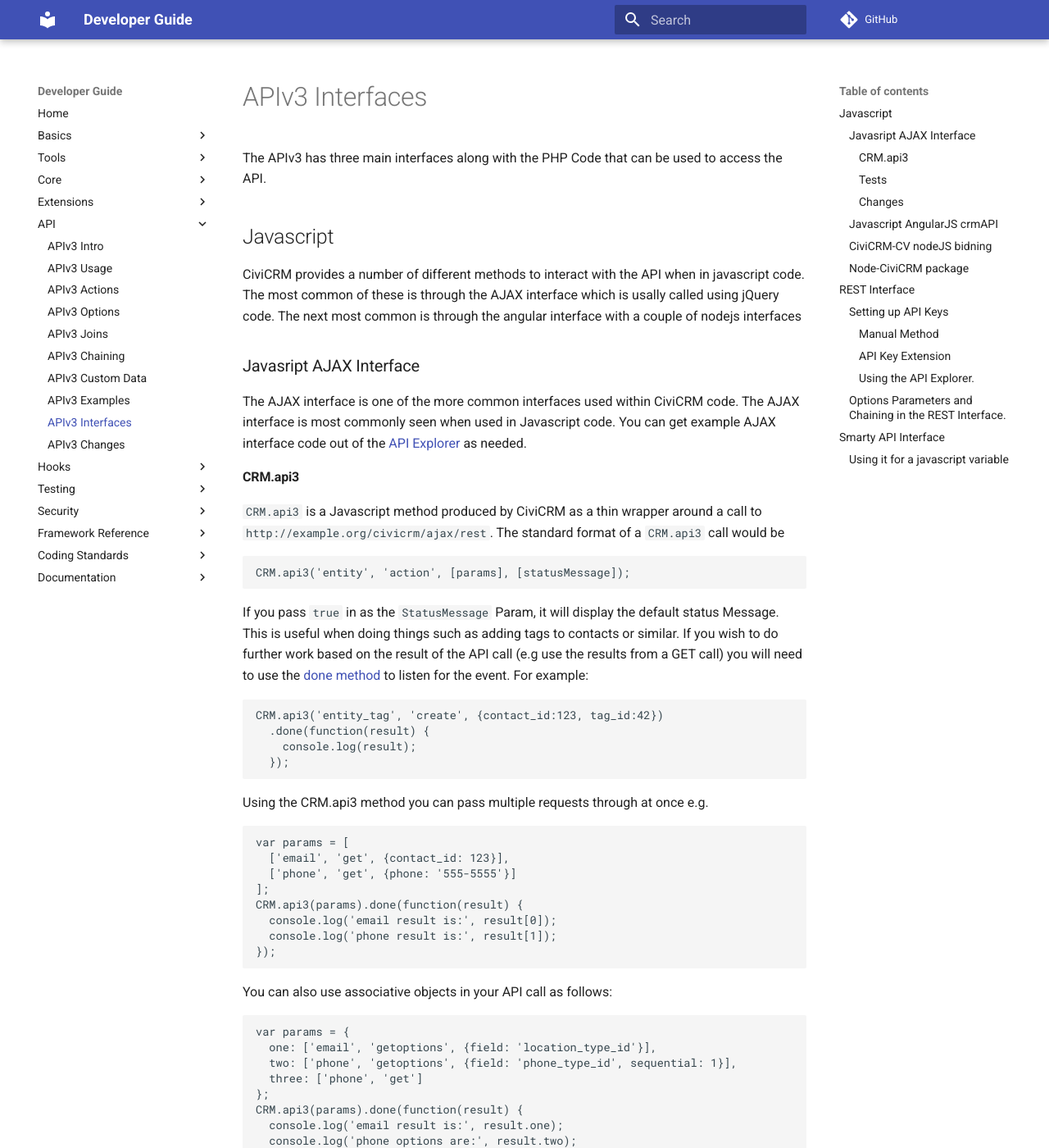
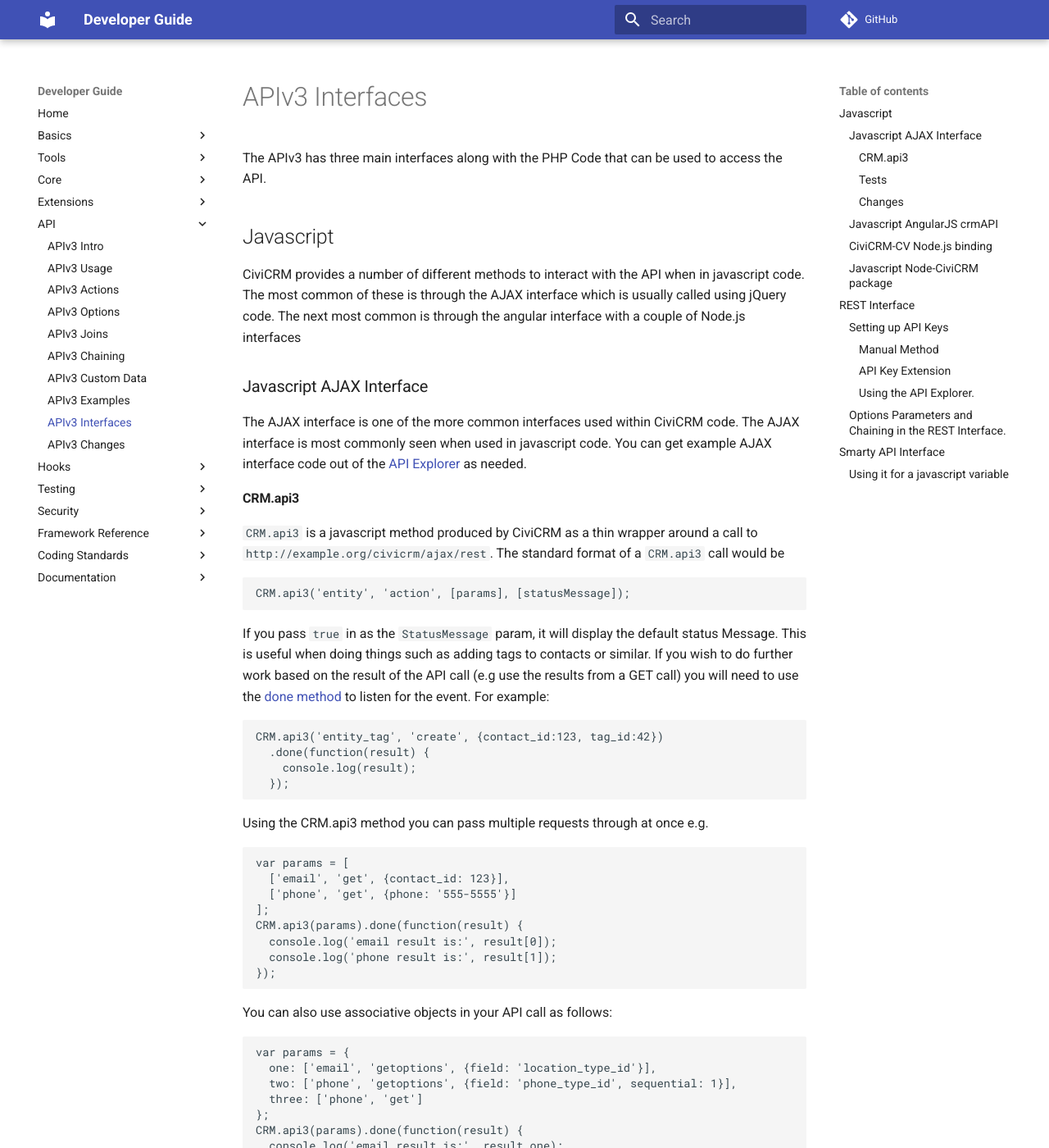
Before and after one commit to civicrm/civicrm-dev-docs, an MkDocs documentation site: the page built from docs/api/interfaces.md, in a window 1280 px wide and 1400 px high. Shown: the whole window at 82% size. Built offline with MkDocs 1.6.1 and Material for MkDocs 9.7.7, drawn with Linux system fonts in a browser that asks for light colours; comment, search, counter and statistics services are not loaded; old or Windows-style settings are respelled for this version of MkDocs; some of the changed text lies outside the part shown.

Commit message:
Minor fixes

````diff
--- a/docs/api/interfaces.md
+++ b/docs/api/interfaces.md
@@ -4,21 +4,21 @@
 
 ## Javascript {#javascript}
 
-CiviCRM provides a number of different methods to interact with the API when in javascript code. The most common of these is through the AJAX interface which is usally called using jQuery code. The next most common is through the angular interface with a couple of nodejs interfaces
+CiviCRM provides a number of different methods to interact with the API when in javascript code. The most common of these is through the AJAX interface which is usually called using jQuery code. The next most common is through the angular interface with a couple of Node.js interfaces
 
-### Javasript AJAX Interface {:#ajax}
+### Javascript AJAX Interface {:#ajax}
 
-The AJAX interface is one of the more common interfaces used within CiviCRM code. The AJAX interface is most commonly seen when used in Javascript code. You can get example AJAX interface code out of the [API Explorer](/api/index.md#api-explorer) as needed.
+The AJAX interface is one of the more common interfaces used within CiviCRM code. The AJAX interface is most commonly seen when used in javascript code. You can get example AJAX interface code out of the [API Explorer](/api/index.md#api-explorer) as needed.
 
 #### CRM.api3
 
-`CRM.api3` is a Javascript method produced by CiviCRM as a thin wrapper around a call to `http://example.org/civicrm/ajax/rest`. The standard format of a `CRM.api3` call would be
+`CRM.api3` is a javascript method produced by CiviCRM as a thin wrapper around a call to `http://example.org/civicrm/ajax/rest`. The standard format of a `CRM.api3` call would be
 
 ```javascript
 CRM.api3('entity', 'action', [params], [statusMessage]);
 ```
 
-If you pass `true` in as the `StatusMessage` Param, it will display the default status Message. This is useful when doing things such as adding tags to contacts or similar. If you wish to do further work based on the result of the API call (e.g use the results from a GET call) you will need to use the [done method](http://api.jquery.com/deferred.done/) to listen for the event. For example:
+If you pass `true` in as the `StatusMessage` param, it will display the default status Message. This is useful when doing things such as adding tags to contacts or similar. If you wish to do further work based on the result of the API call (e.g use the results from a GET call) you will need to use the [done method](http://api.jquery.com/deferred.done/) to listen for the event. For example:
 
 ```javascript
 CRM.api3('entity_tag', 'create', {contact_id:123, tag_id:42})
@@ -79,7 +79,7 @@
 
 ### Javascript AngularJS crmAPI {:#angularjs}
 
-With the advent of AngularJS being introduced into the CiviCRM framework, a service was created `crmApi()` which is a variant of `CRM.api3()` for AngularJS. It should be noted that the results are packaged as "promises" by AngularJS. the crmAPI property can be manipulate to mock responses and also the JSON encoder  uses `angular.toJson()` to correctly handle hidden properties. Examples of use are
+With the advent of AngularJS being introduced into the CiviCRM framework, a service was created `crmApi()` which is a variant of `CRM.api3()` for AngularJS. It should be noted that the results are packaged as "promises" by AngularJS. The crmAPI property can be manipulate to mock responses and also the JSON encoder  uses `angular.toJson()` to correctly handle hidden properties. Examples of use are
 
 ```javascript
 angular.module('myModule').controller('myController', function(crmApi) {
@@ -90,9 +90,9 @@
 });
 ```
 
-### CiviCRM-CV nodeJS bidning {#cv-nodejs}
+### CiviCRM-CV Node.js binding {#cv-node.js}
 
-This is a tool that aims to work locally with NodeJS and intergrates into NodeJS cv commands which allow for the interaction with a local civicrm install. For example you could use it to get the first 25 contacts from the database as follows
+This is a tool that aims to work locally with Node.js and integrates into Node.js cv commands which allow for the interaction with a local CiviCRM install. For example you could use it to get the first 25 contacts from the database as follows
 
 ```javascript
   var cv = require('civicrm-cv')({mode: 'promise'});
@@ -113,9 +113,9 @@
 ```
 More information can be found on the [project page](https://github.com/civicrm/cv-nodejs)
 
-### Node-CiviCRM package {#node-civicrm}
+### Javascript Node-CiviCRM package {#node-civicrm}
 
-Node CiviCRM is a nodejs package which allows for the interaction with a CiviCRM instance from a remote server. This uses the Rest API to communicate to CiviCRM. For example to get the first 25 individuals from the database can be done as follows
+Node CiviCRM is a Node.js package which allows for the interaction with a CiviCRM instance from a remote server. This uses the Rest API to communicate to CiviCRM. For example to get the first 25 individuals from the database can be done as follows
 
 ```javascript
 var config = {
````
Also changed, not shown: other parts of docs/api/interfaces.md (+1 -1 lines).
